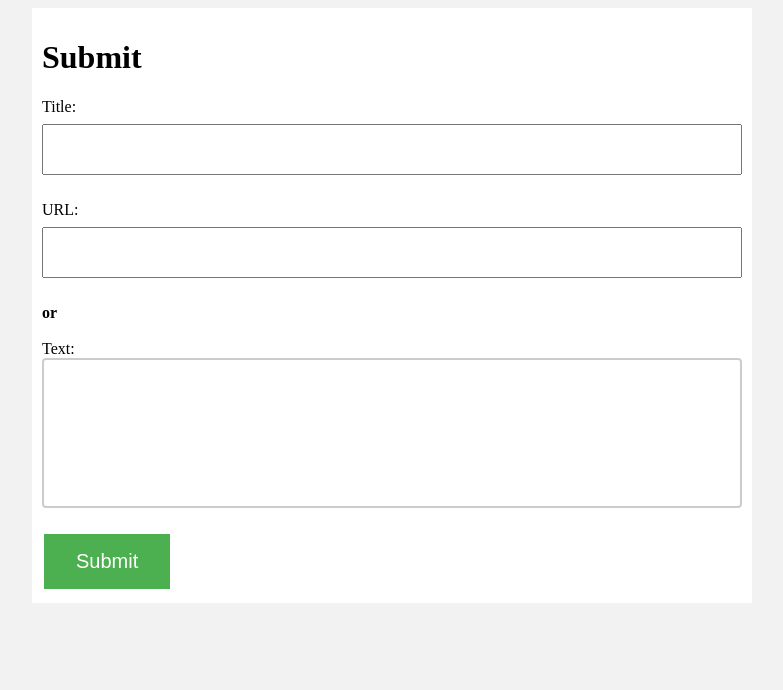
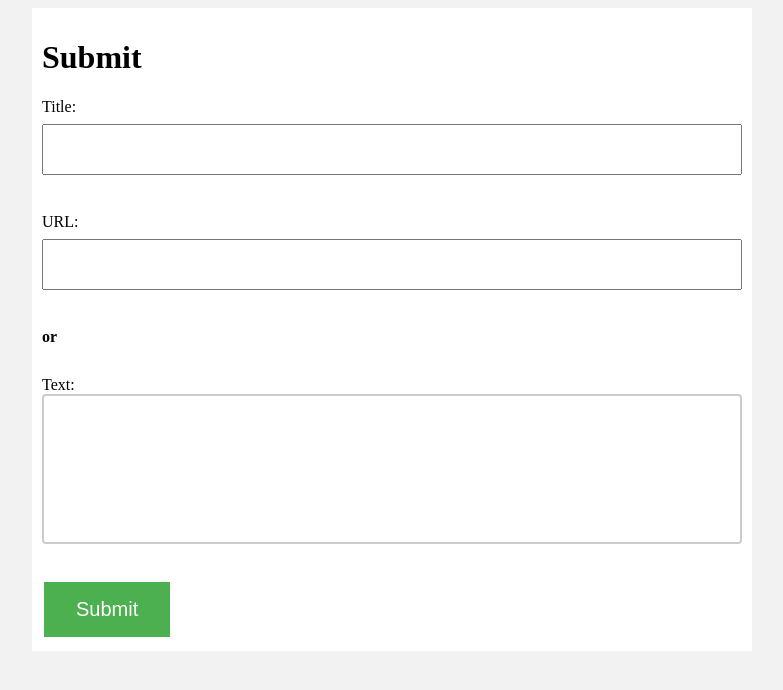
Before and after one commit to nmo0ory/Project-2, a PHP site: page /news.html in a window 1280 px wide. Shown: the top 690 px of the page, without its empty margins (248-1031 px from the left). Run offline with PHP 8.4, Linux system fonts and the light colour scheme.

Commit message:
css fixing
add font Awesome
fix some css
removing some "br" tags and make is with css

```diff
--- a/css/style.css
+++ b/css/style.css
@@ -87,13 +87,15 @@ tr:nth-child(even){
 }
 h4{
   border-top:solid;
+  border-bottom:solid 1px;
   border-color:rgba(0,0,0,0.1);
   padding-top:10px;
 
 }
-date{
+data{
   font-style:italic;
   font-size:12px;
+  color:#646464;
 }
 li.blog{
   list-style-image: url('http://anmarmashat.sa/arrow.png');
@@ -139,11 +141,14 @@ li a{
   text-align:center;
   padding: 30px 16px;
   text-decoration:none;
-  font-size:18px;
+  font-size:27px;
   font-weight:bold;
   font-family:"Courier";
 
 
+}
+div.news_feild{
+  padding-bottom:30px;
 }
 li a:hover{
   background-color:#fff;
--- a/index.html
+++ b/index.html
@@ -4,6 +4,7 @@
 	<head>
 		<title>TechNews</title>
 		<link rel="stylesheet" href="css/style.css">
+		<link rel="stylesheet" href="css/font-awesome.min.css">
 	</head>
 
 
@@ -15,7 +16,8 @@
 
     <ul id="menu">
 
-      <li class="nav"><a class="nav_logo" href="#"><img src="https://image.flaticon.com/icons/png/128/25/25694.png" id="logo" alt="" /> TNews </a></li>
+
+      <li class="nav"><a class="nav_logo fa fa-home fa-2x"  href="#"> TNews </a></li>
       <li class="nav"><a href="#">News</a></li>
       <li class="nav"><a href="#">Comments</a></li>
       <li class="nav"><a href="#">Show</a></li>
@@ -25,7 +27,7 @@
     </ul>
 	</header>
 
-		<h4>Main Stories <date>10/02/2017</date></h4>
+		<h4>Main Stories <data>10/02/2017</data></h4>
 		<!-- post -->
 		<div class="blog_post">
 			<ul>
--- a/news.html
+++ b/news.html
@@ -4,6 +4,8 @@
 	<head>
 		<title>Submit news</title>
 		<link rel="stylesheet" href="css/style.css">
+		<link rel="stylesheet" href="css/font-awesome.min.css">
+
 	</head>
 
 
@@ -12,19 +14,25 @@
   <div class="content">
     <h1>Submit</h1>
 
-		<form action="/action_page.php">
-		Title: <input type="text" name="Title" ><br>
-		<br>
-		URL: <input type="url" name="URL" ><br>
-		<br>
-		<b>or</b>
-		<br>
-		<br>
-		Text: <textarea rows="4" cols="50"> </textarea>
-		<br>
-		<br>
+		<div class="news_feild">
+		 Title: <input type="text" name="Title" >
+		</div>
+    <div class="news_feild">
+      URL: <input type="url" name="URL" >
+		</div>
+
+    <div class="news_feild">
+      <b>or</b>
+    </div>
+
+
+    <div class="news_feild">
+      Text: <textarea rows="4" cols="50"> </textarea>
+    </div>
+
+
 		<input type="submit" value="Submit">
-		</form></div>
+		</div>
 
 	</body>
 
--- a/nodejs.html
+++ b/nodejs.html
@@ -4,6 +4,8 @@
 	<head>
 		<title>Getting Started with Node.js</title>
 		<link rel="stylesheet" href="css/style.css">
+		<link rel="stylesheet" href="css/font-awesome.min.css">
+
 	</head>
 
 
```
